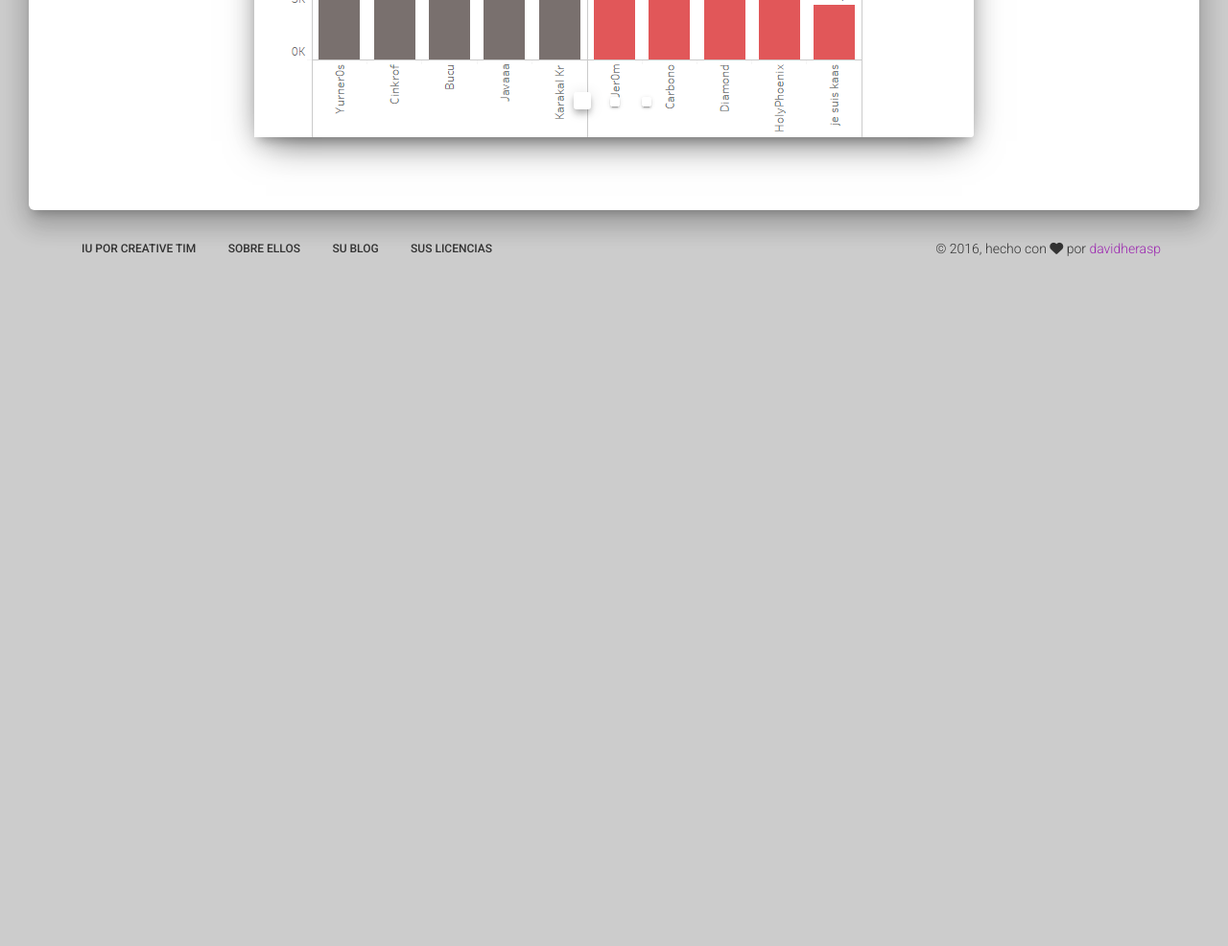
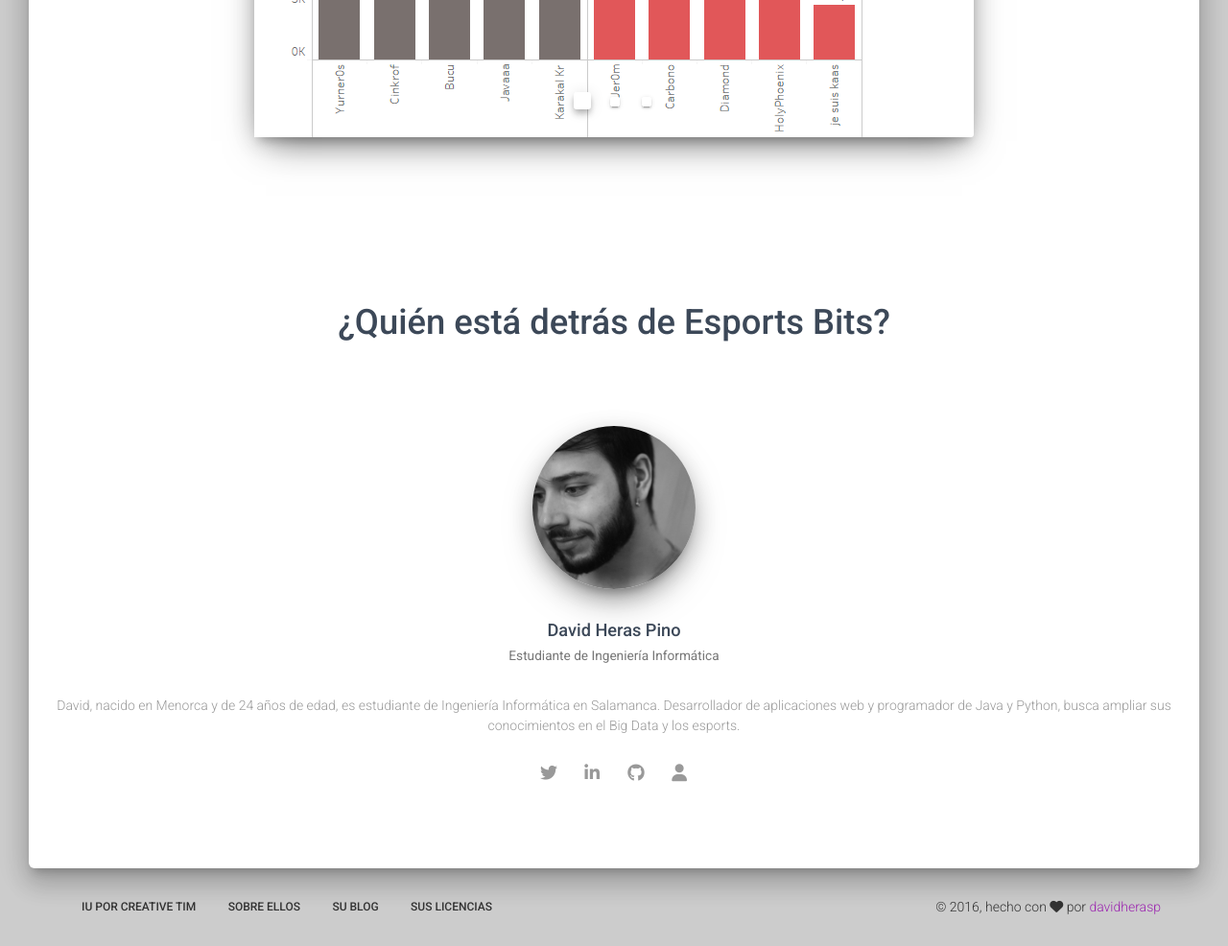
Before and after one commit to esports-bits/esports-bits.github.io, a plain HTML site: page index.html in a window 1280 px wide. Shown: the part 1561-2547 px from the top of the page at 96% size. Before the commit the page ends 1861 px from the top, so only its background shows below. Drawn offline with Linux system fonts and the light colour scheme.

Commit message:
update 1
añadido quien esta detras de y más cosas

```diff
--- a/index.html
+++ b/index.html
@@ -43,6 +43,11 @@
 						</a>
 		            </li>
 		            <li>
+		                <a href="https://public.tableau.com/profile/davidherasp#!/" target="_blank" class="btn btn-simple btn-white btn-just-icon">
+							<i class="fa fa-bar-chart"></i>
+						</a>
+		            </li>
+		            <li>
 		                <a href="mailto:dheraspi@gmail.com" target="_blank" class="btn btn-simple btn-white btn-just-icon">
 							<i class="fa fa-envelope"></i>
 						</a>
@@ -59,7 +64,10 @@
 					<div class="col-md-6">
 						<h1 class="title">Bienvenido a la página oficial de Esports Bits</h1>
 						<h4> Gráficas y estadísticas sobre la División de Honor y sus equipos </h4>
-						Imagen obtenida de la web de <a href="http://ddh.lvp.es/" target="_blank">LVP</a>
+						<a href="https://twitter.com/esports_bits" class="btn btn-info btn-raised btn-lg">
+							<i class="fa fa-twitter"></i> Ir a Twitter
+						</a>
+						<h5>Imagen obtenida de la web de <a href="http://ddh.lvp.es/" target="_blank">LVP</a></h5>
 
 					</div>
                 </div>
@@ -115,6 +123,28 @@
 	                </div>
 
 	            </div>
+	            <div class="section text-center">
+	                <h2 class="title">¿Quién está detrás de Esports Bits?</h2>
+
+					<div class="team">
+						<div class="row">
+							<div class="text-center">
+			                    <div class="team-player">
+				                    <img src="./assets/img/david.png" alt="Foto de David" class="img-raised img-circle">
+				                    <h4 class="title">David Heras Pino <br />
+										<small class="text-muted">Estudiante de Ingeniería Informática</small>
+									</h4>
+									<p class="description">David, nacido en Menorca y de 24 años de edad, es estudiante de Ingeniería Informática en Salamanca. Desarrollador de aplicaciones web y programador de Java y Python, busca ampliar sus conocimientos en el Big Data y los esports.</p>
+									<a href="https://twitter.com/davidherasp" target="_blank" class="btn btn-simple btn-just-icon btn-default"><i class="fa fa-twitter"></i></a>
+									<a href="https://es.linkedin.com/in/davidherasp" target="_blank" class="btn btn-simple btn-just-icon"><i class="fa fa-linkedin"></i></a>
+									<a href="https://github.com/davidherasp" target="_blank" class="btn btn-simple btn-just-icon"><i class="fa fa-github"></i></a>
+									<a href="http://about.dheraspi.es" target="_blank" class="btn btn-simple btn-just-icon"><i class="fa fa-user"></i></a>
+								</div>
+							</div>
+						</div>
+					</div>
+				</div>
+
 
 	        </div>
 
```
Also changed, not shown: assets/img/david.png (added).
